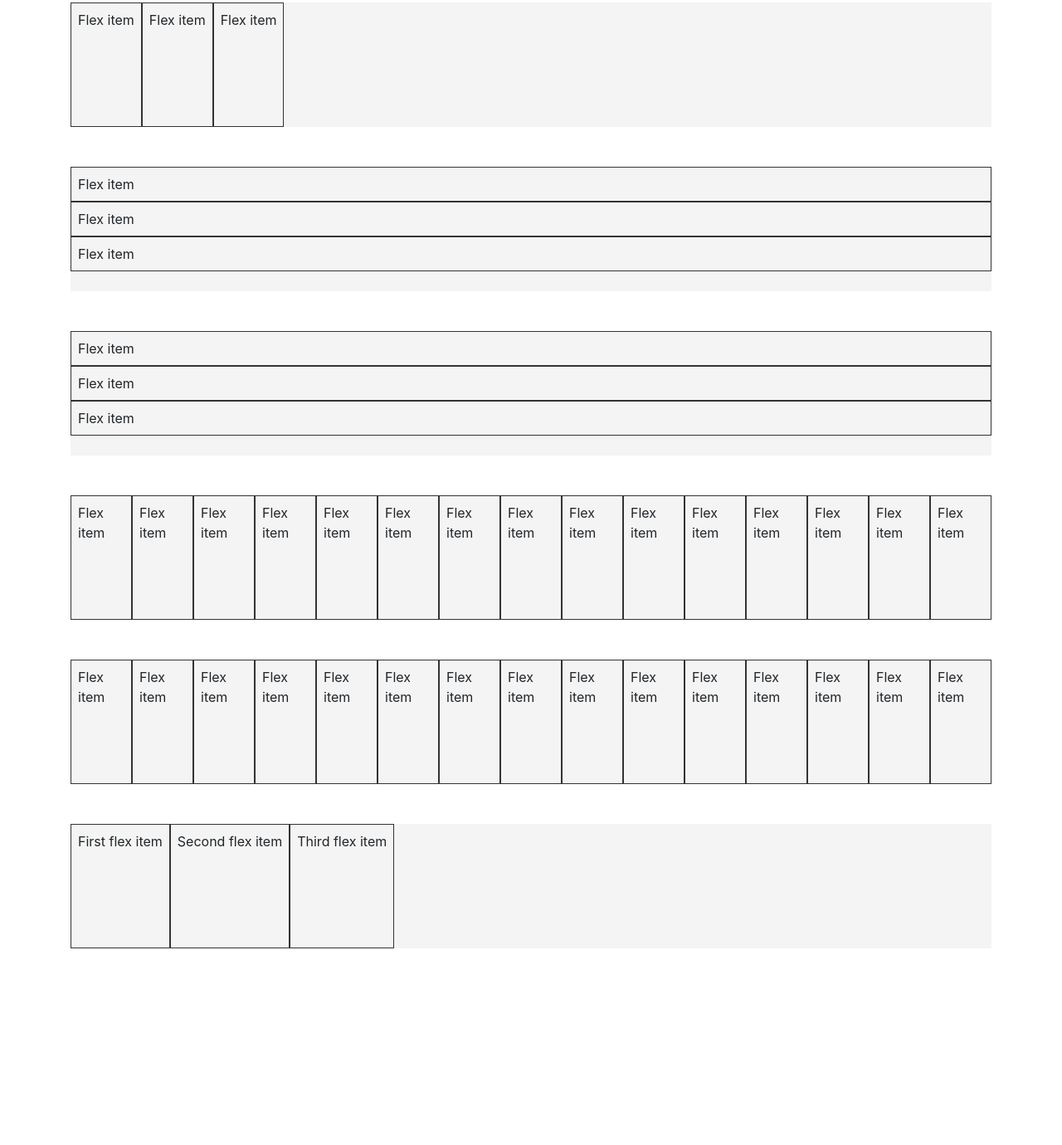
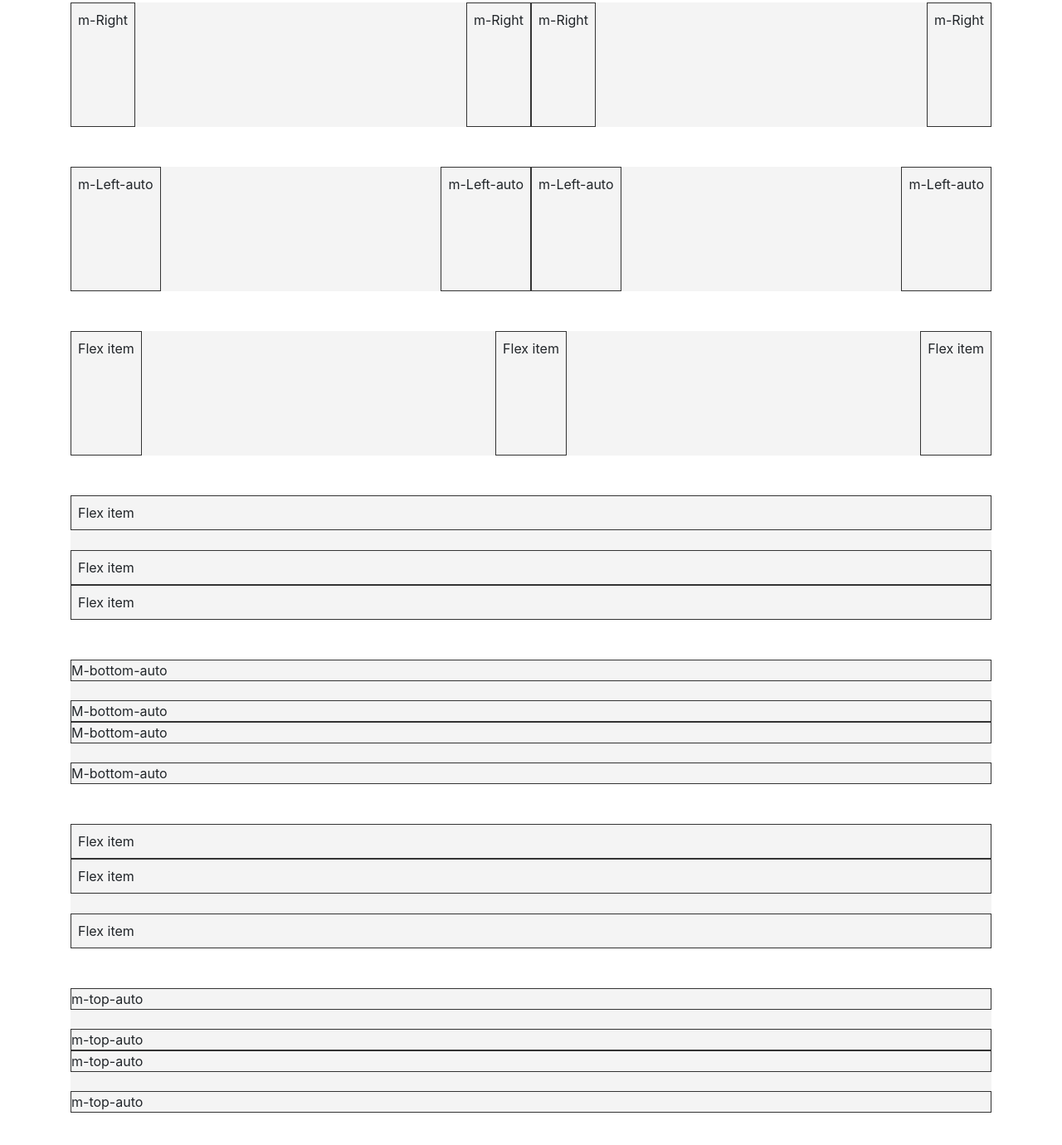
Before and after one commit to mohamedelaraby/bootstrap-playaround, a plain HTML site: page resources/4_5_auto_margins_wrapping_order.html in a window 1280 px wide. Shown: the part 400-1780 px from the top of the page at 83% size. Drawn offline with nearby package versions, Linux system fonts and the light colour scheme.

Commit message:
Auto Margins and Wrapping

```diff
--- a/resources/4_5_auto_margins_wrapping_order.html
+++ b/resources/4_5_auto_margins_wrapping_order.html
@@ -5,9 +5,12 @@
     <meta charset="UTF-8">
     <meta name="viewport" content="width=device-width, initial-scale=1.0">
     <meta http-equiv="X-UA-Compatible" content="ie=edge">
-    <link rel="stylesheet" href="https://stackpath.bootstrapcdn.com/bootstrap/4.1.1/css/bootstrap.min.css" integrity="sha384-WskhaSGFgHYWDcbwN70/dfYBj47jz9qbsMId/iRN3ewGhXQFZCSftd1LZCfmhktB"
-        crossorigin="anonymous">
+    <link rel="stylesheet" href="https://use.fontawesome.com/releases/v5.0.13/css/all.css" integrity="sha384-DNOHZ68U8hZfKXOrtjWvjxusGo9WQnrNx2sqG0tfsghAvtVlRW3tvkXWZh58N9jp"
+  crossorigin="anonymous">
+  <!--link rel="stylesheet" href="https://stackpath.bootstrapcdn.com/bootstrap/4.1.1/css/bootstrap.min.css" integrity="sha384-WskhaSGFgHYWDcbwN70/dfYBj47jz9qbsMId/iRN3ewGhXQFZCSftd1LZCfmhktB"
+      crossorigin="anonymous"-->
 
+  <link rel="stylesheet"href="/resources/css/node_modules/bootstrap/dist/css/bootstrap.min.css"/>
     <title>Bootstrap Sandbox</title>
     <style>
         .row-hl {
@@ -99,7 +102,7 @@
 
         <!-- MR-AUTO -->
         <div class="d-flex row-hl">
-            <div class="p-2 item-hl">Flex item</div>
+            <div class="mr-auto p-2 item-hl">Flex item</div>
             <div class="p-2 item-hl">Flex item</div>
             <div class="p-2 item-hl">Flex item</div>
         </div>
@@ -107,11 +110,29 @@
         <br>
         <br>
 
+        <div class="d-flex row-hl">
+            <div class="mr-auto p-2 item-hl">m-Right</div>
+            <div class="p-2 item-hl">m-Right</div>
+            <div class="mr-auto p-2 item-hl">m-Right</div>
+            <div class="p-2 item-hl">m-Right</div>
+        </div>
+        <br><br>
+
+            <div class="d-flex row-hl">
+                <div class="p-2 item-hl">m-Left-auto</div>
+                <div class="ml-auto p-2 item-hl">m-Left-auto</div>
+                <div class="p-2 item-hl">m-Left-auto</div>
+                <div class=" ml-auto p-2 item-hl">m-Left-auto</div>
+            </div>
+
+        <br><br>
+
+
         <!-- ML-AUTO -->
         <div class="d-flex row-hl">
             <div class="p-2 item-hl">Flex item</div>
-            <div class="p-2 item-hl">Flex item</div>
-            <div class="p-2 item-hl">Flex item</div>
+            <div class=" ml-auto p-2 item-hl">Flex item</div>
+            <div class=" ml-auto p-2 item-hl">Flex item</div>
         </div>
 
         <br>
@@ -119,9 +140,18 @@
 
         <!-- MB-AUTO -->
         <div class="d-flex flex-column row-hl">
+            <div class="mb-auto p-2 item-hl">Flex item</div>
             <div class="p-2 item-hl">Flex item</div>
             <div class="p-2 item-hl">Flex item</div>
-            <div class="p-2 item-hl">Flex item</div>
+        </div>
+
+        <br><br>
+
+        <div class="d-flex flex-column row-hl">
+            <p-2 class="mb-auto item-hl">M-bottom-auto</p-2>
+            <p-2 class="item-hl">M-bottom-auto</p-2>
+            <p-2 class="mb-auto item-hl">M-bottom-auto</p-2>
+            <p-2 class="item-hl">M-bottom-auto</p-2>
         </div>
 
         <br>
@@ -131,14 +161,23 @@
         <div class="d-flex flex-column row-hl">
             <div class="p-2 item-hl">Flex item</div>
             <div class="p-2 item-hl">Flex item</div>
-            <div class="p-2 item-hl">Flex item</div>
+            <div class="mt-auto p-2 item-hl">Flex item</div>
         </div>
 
         <br>
         <br>
 
+<div class="d-flex flex-column row-hl">
+    <p-2 class="item-hl">m-top-auto</p-2>
+    <p-2 class="mt-auto item-hl">m-top-auto</p-2>
+    <p-2 class="item-hl">m-top-auto</p-2>
+    <p-2 class="mt-auto item-hl">m-top-auto</p-2>
+</div>
+
+        <br><br>
+
         <!-- NO WRAP -->
-        <div class="d-flex row-hl">
+        <div class="d-flex flex-nowrap row-hl">
             <div class="p-2 item-hl">Flex item</div>
             <div class="p-2 item-hl">Flex item</div>
             <div class="p-2 item-hl">Flex item</div>
@@ -161,7 +200,7 @@
         <br>
 
         <!-- WRAP -->
-        <div class="d-flex row-hl">
+        <div class="d-flex flex-wrap row-hl">
             <div class="p-2 item-hl">Flex item</div>
             <div class="p-2 item-hl">Flex item</div>
             <div class="p-2 item-hl">Flex item</div>
@@ -184,9 +223,9 @@
 
         <!-- ORDERING -->
         <div class="d-flex row-hl">
-            <div class="p-2 item-hl">First flex item</div>
-            <div class="p-2 item-hl">Second flex item</div>
-            <div class="p-2 item-hl">Third flex item</div>
+            <div class="order-3 p-2 item-hl">First flex item</div>
+            <div class="order-2  p-2 item-hl">Second flex item</div>
+            <div class="order-1 p-2 item-hl">Third flex item</div>
         </div>
 
 
```
